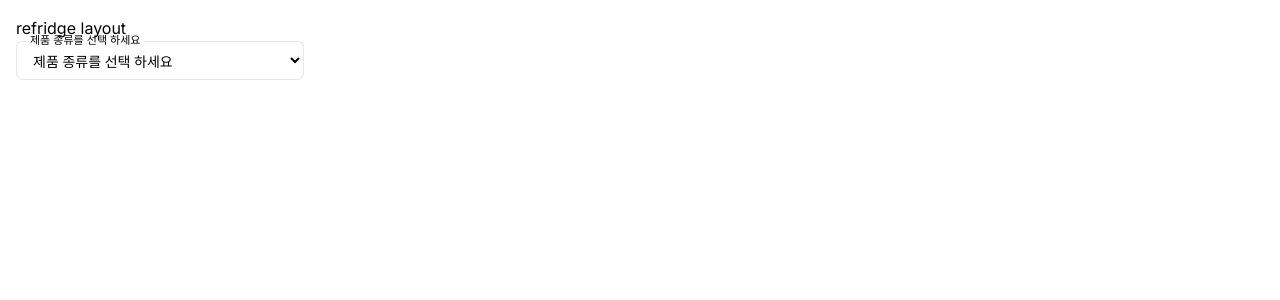
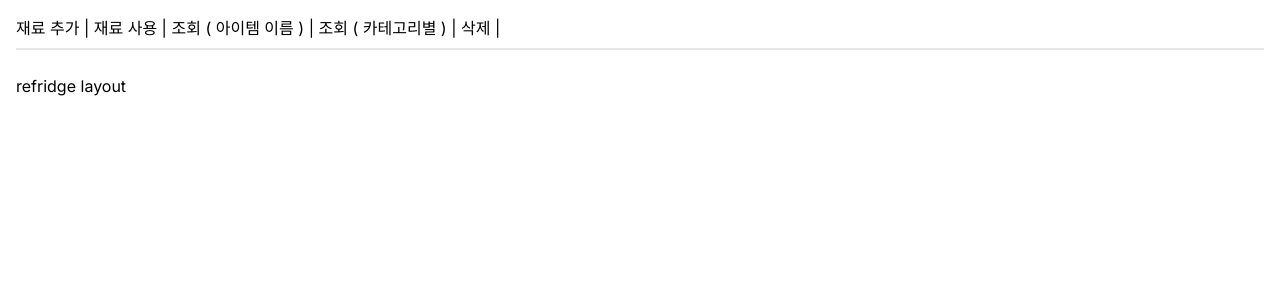
Before and after one commit to woorifisa-service-dev-2nd/fullstack-1st-refridge_management, a Next.js app in the folder frontend/: page /refridge in a window 1280 px wide. Shown: the top 300 px of the page. Built offline with nearby package versions, Linux system fonts and the light colour scheme.

Commit message:
ui 조금 만짐

```diff
--- a/frontend/src/api/refridge.js
+++ b/frontend/src/api/refridge.js
@@ -56,7 +56,7 @@ export const deleteRefridge = ({ id }) => {
   }).then((res) => res.text());
 };
 
-export const findAllItems = () => {
+export const getAllItems = () => {
   return fetch("/api/items", {
     method: "GET",
   }).then((res) => res.json());
--- a/frontend/src/app/aptest/page.js
+++ b/frontend/src/app/aptest/page.js
@@ -78,7 +78,7 @@ export default function page() {
       <InputDate
         label={"구매 일자"}
         setDate={setExpirationDate}
-        dateTime={new Date("2024-02-28")}
+        // dateTime={new Date("2024-02-28")}
         calcDate={3}
       />
       {select !== "" && (
--- /dev/null
+++ b/frontend/src/app/page.jsx
@@ -0,0 +1,14 @@
+"use client";
+
+import InputSelect from "@/components/InputSelect";
+import Link from "next/link";
+import React, { useState } from "react";
+
+export default function page({ children }) {
+  return (
+    <>
+      <br />
+      <Link href="/refridge"> 입장 하기</Link>
+    </>
+  );
+}
--- a/frontend/src/app/refridge/delete/page.jsx
+++ b/frontend/src/app/refridge/delete/page.jsx
@@ -1,20 +1,41 @@
 "use client";
-import { deleteRefridge } from "@/api/refridge";
+import { deleteRefridge, getAllItems } from "@/api/refridge";
 import InputCustom from "@/components/InputCustom";
-import React, { useState } from "react";
+import InputSelect from "@/components/InputSelect";
+import UserCard from "@/components/UserCard";
+import React, { useEffect, useState } from "react";
 
 export default function page() {
-  const [id, setId] = useState();
+  const [items, setItems] = useState([]);
+  const [select, setSelect] = useState(0);
+  useEffect(() => {
+    getAllItems().then((res) => setItems(res));
+  }, []);
 
   const onDelete = async () => {
-    const res = await deleteRefridge({ id });
+    if (confirm(items[+select].itemName + " 을(를) 정말 삭제하시 겠습니까?")) {
+      const id = items[+select].itemId;
+      const res = await deleteRefridge({ id });
 
-    alert(JSON.parse(res) ? "삭제되었습니다." : "없는 아이디 입니다.");
+      setItems((pv) => pv.filter((v) => v.itemId !== id));
+
+      alert(JSON.parse(res) ? "삭제되었습니다." : "없는 아이디 입니다.");
+    }
   };
 
   return (
     <>
-      <InputCustom title={"삭제할 아이디를 적어주세요"} setInputData={setId} />
+      <br />
+      <InputSelect
+        items={items}
+        setSelect={setSelect}
+        title={"삭제할 제품을 고르세요"}
+        selectValue={"itemName"}
+      />
+
+      {items.length > 0 && <UserCard {...items[+select]} key={+select} />}
+
+      {/* <InputCustom title={"삭제할 아이디를 적어주세요"} setInputData={setId} /> */}
       <button onClick={onDelete}>삭제</button>
     </>
   );
--- a/frontend/src/app/refridge/layout.jsx
+++ b/frontend/src/app/refridge/layout.jsx
@@ -1,9 +1,19 @@
+import Link from "next/link";
 import React from "react";
 
 export default function layout({ children }) {
   return (
     <>
+      <nav className="border-b-2 pb-2">
+        <Link href="/refridge/add"> 재료 추가</Link> |
+        <Link href="/refridge/update"> 재료 사용</Link> |
+        <Link href="/refridge/expiration/name"> 조회 ( 아이템 이름 )</Link> |
+        <Link href="/refridge/expiration/category"> 조회 ( 카테고리별 )</Link> |
+        <Link href="/refridge/delete"> 삭제</Link> |
+      </nav>
+      <br />
       <div>refridge layout</div>
+      <br />
       <div>{children}</div>
     </>
   );
--- a/frontend/src/app/refridge/page.jsx
+++ b/frontend/src/app/refridge/page.jsx
@@ -28,13 +28,5 @@ export default function page({ children }) {
     },
   ];
 
-  return (
-    <>
-      <InputSelect
-        items={categories}
-        setSelect={setPurchaseDate}
-        title={"제품 종류를 선택 하세요"}
-      />
-    </>
-  );
+  return <></>;
 }
--- a/frontend/src/app/refridge/update/page.jsx
+++ b/frontend/src/app/refridge/update/page.jsx
@@ -1,5 +1,5 @@
 "use client";
-import { findAllItems } from "@/api/refridge";
+import { getAllItems } from "@/api/refridge";
 import InputSelect from "@/components/InputSelect";
 import UserCard from "@/components/UserCard";
 import React, { useEffect, useState } from "react";
@@ -8,7 +8,7 @@ export default function page() {
   const [items, setItems] = useState([]);
   const [select, setSelect] = useState(0);
   useEffect(() => {
-    findAllItems().then((res) => setItems(res));
+    getAllItems().then((res) => setItems(res));
   }, []);
 
   const onUpdate = () => {
--- a/frontend/src/components/InputSelect.jsx
+++ b/frontend/src/components/InputSelect.jsx
@@ -7,9 +7,6 @@ export default function InputSelect({
   placeholder,
   selectValue,
 }) {
-  //   useEffect(() => {
-  //     items.map((v, i) => console.log(i, v));
-  //   }, []);
   return (
     <>
       <div className="relative h-10 w-72 min-w-[200px]">
@@ -18,7 +15,7 @@ export default function InputSelect({
           className=" peer h-full w-full rounded-[7px] border border-blue-gray-200 border-t-transparent bg-transparent px-3 py-2.5 font-sans text-sm font-normal text-blue-gray-700 outline outline-0 transition-all placeholder-shown:border placeholder-shown:border-blue-gray-200 placeholder-shown:border-t-blue-gray-200 empty:!bg-gray-900 focus:border-2 focus:border-gray-900 focus:border-t-transparent focus:outline-0 disabled:border-0 disabled:bg-blue-gray-50"
         >
           <option value="">{placeholder || title}</option>
-          {items &&
+          {items.length > 0 &&
             items.map((v, i) => {
               return (
                 <option value={i} key={i}>
```
